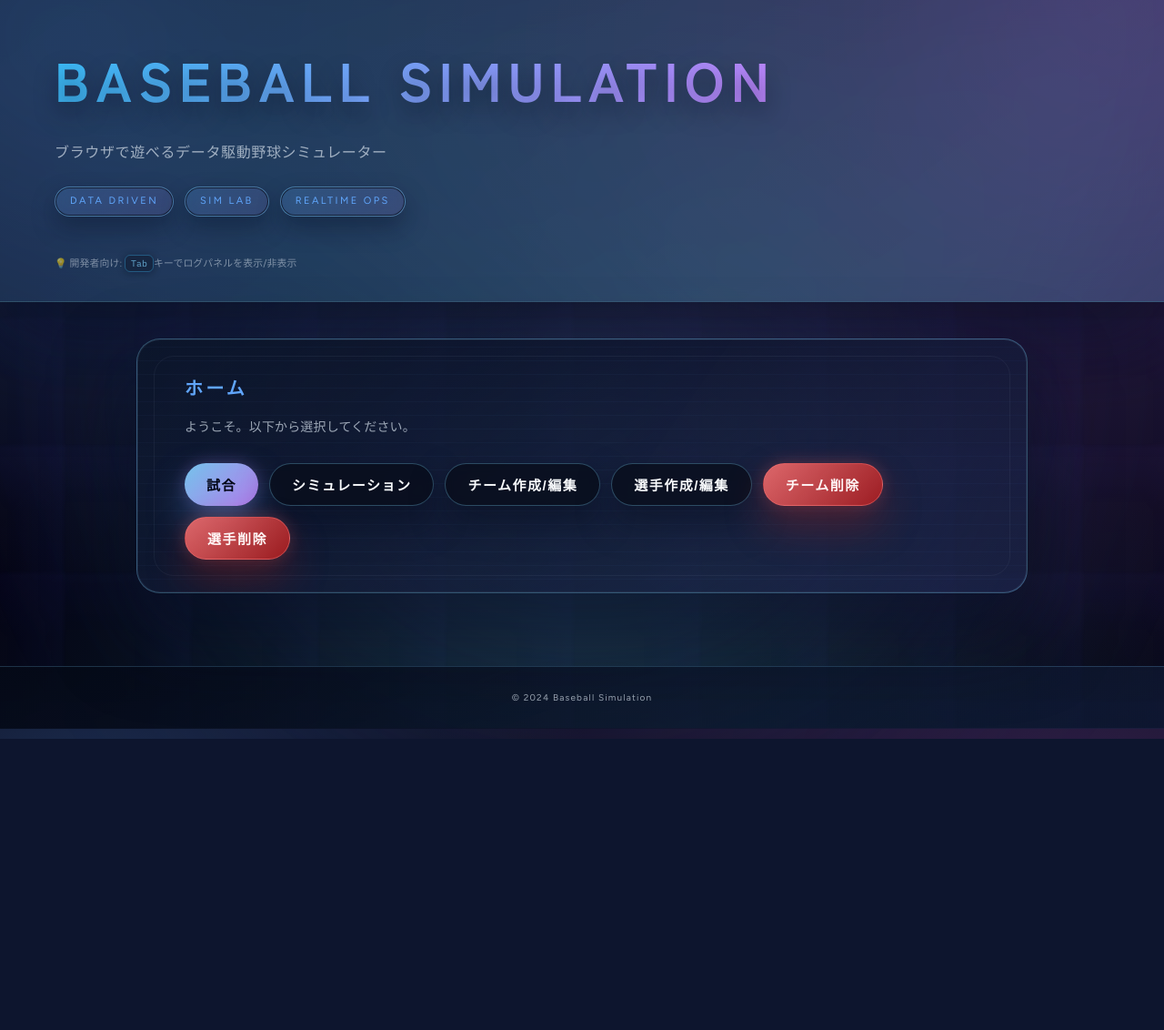
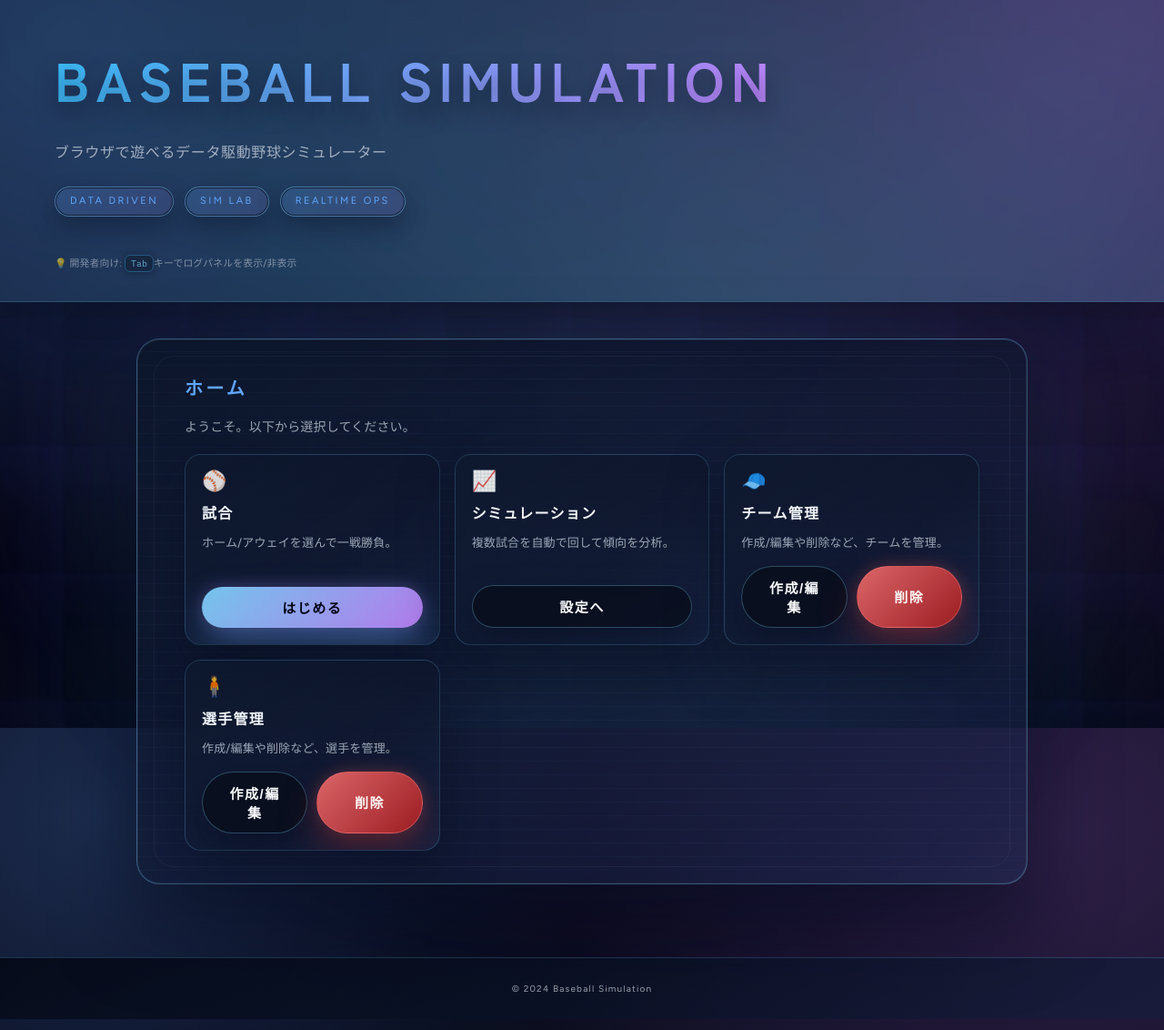
Before and after one commit to macro2718/baseball-sim, a Flask app: page / in a window 1280 px wide. Shown: the whole page at 91% size. Before the commit the page ends 812 px from the top, so only its background shows below. Run offline with Flask 3, Linux system fonts and the light colour scheme.

Commit message:
change simulation mode

```diff
--- a/baseball_sim/ui/web/static/css/layout.css
+++ b/baseball_sim/ui/web/static/css/layout.css
@@ -1037,6 +1037,92 @@
   gap: 12px;
 }
 
+/* Lobby action cards */
+.action-grid {
+  display: grid;
+  grid-template-columns: repeat(auto-fit, minmax(220px, 1fr));
+  gap: 16px;
+  margin-top: 18px;
+}
+
+.action-card {
+  position: relative;
+  display: flex;
+  flex-direction: column;
+  gap: 10px;
+  padding: 18px;
+  border-radius: 18px;
+  border: 1px solid var(--border);
+  background: linear-gradient(150deg, rgba(7, 12, 28, 0.9), rgba(26, 39, 72, 0.52));
+  box-shadow: 0 24px 56px rgba(5, 12, 30, 0.5);
+  min-height: 160px;
+  overflow: hidden;
+  transition: transform 0.2s ease, box-shadow 0.2s ease, border-color 0.2s ease;
+}
+
+.action-card::before {
+  content: '';
+  position: absolute;
+  inset: 0;
+  background: linear-gradient(135deg, rgba(96, 165, 250, 0.12), transparent 60%);
+  opacity: 0.6;
+  pointer-events: none;
+}
+
+.action-card:hover {
+  transform: translateY(-2px);
+  border-color: rgba(125, 211, 252, 0.45);
+  box-shadow:
+    0 28px 64px rgba(5, 12, 30, 0.6),
+    0 0 14px rgba(125, 211, 252, 0.18);
+}
+
+.action-card .action-icon {
+  font-size: 22px;
+  line-height: 1;
+  opacity: 0.9;
+}
+
+.action-card .action-title {
+  margin: 0;
+  font-size: 16px;
+  letter-spacing: 0.08em;
+}
+
+.action-card .action-caption {
+  margin: 0 0 4px;
+  font-size: 13px;
+  color: var(--text-muted);
+}
+
+.action-card button {
+  margin-top: auto;
+  width: 100%;
+}
+
+.action-card.danger {
+  border-color: rgba(248, 113, 113, 0.28);
+  background: linear-gradient(150deg, rgba(30, 27, 27, 0.85), rgba(67, 14, 14, 0.5));
+}
+
+/* Button group inside category cards */
+.action-card .action-buttons {
+  display: grid;
+  grid-template-columns: 1fr 1fr;
+  gap: 10px;
+  margin-top: auto;
+}
+
+.action-card .action-buttons button {
+  margin-top: 0;
+}
+
+@media (max-width: 460px) {
+  .action-card .action-buttons {
+    grid-template-columns: 1fr;
+  }
+}
+
 button {
   border: 1px solid rgba(125, 211, 252, 0.3);
   border-radius: 999px;
--- a/baseball_sim/ui/web/static/js/controllers/events.js
+++ b/baseball_sim/ui/web/static/js/controllers/events.js
@@ -4,6 +4,8 @@ import {
   setUIView,
   setPinchRunSelectedBase,
   getPinchRunSelectedBase,
+  setSimulationResultsView,
+  setPlayersTeamView,
 } from '../state.js';
 import {
   hideDefenseMenu,
@@ -2437,6 +2439,26 @@ export function initEventListeners(actions) {
     });
   }
 
+  // シミュレーション結果タブ切り替え
+  if (elements.simulationTabSummary) {
+    elements.simulationTabSummary.addEventListener('click', () => {
+      setSimulationResultsView('summary');
+      refreshView();
+    });
+  }
+  if (elements.simulationTabGames) {
+    elements.simulationTabGames.addEventListener('click', () => {
+      setSimulationResultsView('games');
+      refreshView();
+    });
+  }
+  if (elements.simulationTabPlayers) {
+    elements.simulationTabPlayers.addEventListener('click', () => {
+      setSimulationResultsView('players');
+      refreshView();
+    });
+  }
+
   if (elements.simulationGameCountInput) {
     elements.simulationGameCountInput.addEventListener('input', () => {
       elements.simulationGameCountInput.dataset.userModified = 'true';
@@ -2483,6 +2505,9 @@ export function initEventListeners(actions) {
 
       try {
         await actions.startSimulation(homeId, awayId, gamesValue);
+        // 実行直後は要約ビューをデフォルト表示
+        setSimulationResultsView('summary');
+        setPlayersTeamView('away');
         if (elements.simulationGameCountInput) {
           elements.simulationGameCountInput.dataset.userModified = '';
         }
@@ -2492,6 +2517,20 @@ export function initEventListeners(actions) {
           button.textContent = originalText || 'シミュレーション開始';
         }
       }
+    });
+  }
+
+  // 個人成績用サブタブ（Away/Home）
+  if (elements.simulationPlayersTabAway) {
+    elements.simulationPlayersTabAway.addEventListener('click', () => {
+      setPlayersTeamView('away');
+      refreshView();
+    });
+  }
+  if (elements.simulationPlayersTabHome) {
+    elements.simulationPlayersTabHome.addEventListener('click', () => {
+      setPlayersTeamView('home');
+      refreshView();
     });
   }
 
--- a/baseball_sim/ui/web/static/js/dom.js
+++ b/baseball_sim/ui/web/static/js/dom.js
@@ -158,6 +158,18 @@ export const elements = {
   simulationSetupFeedback: document.getElementById('simulation-setup-feedback'),
   simulationResultsSummary: document.getElementById('simulation-results-summary'),
   simulationResultsMeta: document.getElementById('simulation-results-meta'),
+  simulationTabSummary: document.getElementById('simulation-tab-summary'),
+  simulationTabGames: document.getElementById('simulation-tab-games'),
+  simulationTabPlayers: document.getElementById('simulation-tab-players'),
+  simulationSummarySection: document.getElementById('simulation-summary-section'),
+  simulationGamesSection: document.getElementById('simulation-games-section'),
+  simulationPlayersSection: document.getElementById('simulation-players-section'),
+  simulationPlayersTabsRow: document.getElementById('simulation-players-tabs-row'),
+  simulationPlayersTabAway: document.getElementById('simulation-players-tab-away'),
+  simulationPlayersTabHome: document.getElementById('simulation-players-tab-home'),
+  simulationPlayersAwayPanel: document.getElementById('simulation-players-away-panel'),
+  simulationPlayersHomePanel: document.getElementById('simulation-players-home-panel'),
+  simulationLeadersList: document.getElementById('simulation-leaders-list'),
   simulationResultsTableBody: document.querySelector('#simulation-result-table tbody'),
   simulationGamesList: document.getElementById('simulation-game-list'),
   simulationResultsHome: document.getElementById('simulation-results-home'),
--- a/baseball_sim/ui/web/static/js/state.js
+++ b/baseball_sim/ui/web/static/js/state.js
@@ -12,6 +12,8 @@ export const stateCache = {
   statsView: { team: 'away', type: 'batting' },
   abilitiesView: { team: 'away', type: 'batting' },
   uiView: 'lobby',
+  simulationResultsView: 'summary',
+  playersTeamView: 'away',
   simulation: { running: false, defaultGames: 20, lastRun: null, log: [], limits: { min: 1, max: 200 } },
   teamLibrary: { teams: [], selection: { home: null, away: null }, ready: false, hint: '' },
   teamBuilder: {
@@ -33,6 +35,28 @@ export const stateCache = {
 export function setUIView(view) {
   if (!view) return;
   stateCache.uiView = view;
+}
+
+export function setSimulationResultsView(view) {
+  const allowed = new Set(['summary', 'games', 'players']);
+  const next = allowed.has(view) ? view : 'summary';
+  stateCache.simulationResultsView = next;
+  return next;
+}
+
+export function getSimulationResultsView() {
+  const v = stateCache.simulationResultsView;
+  return v === 'games' || v === 'players' ? v : 'summary';
+}
+
+export function setPlayersTeamView(team) {
+  const next = team === 'home' ? 'home' : 'away';
+  stateCache.playersTeamView = next;
+  return next;
+}
+
+export function getPlayersTeamView() {
+  return stateCache.playersTeamView === 'home' ? 'home' : 'away';
 }
 
 export function getUIView() {
--- a/baseball_sim/ui/web/static/js/ui/renderers.js
+++ b/baseball_sim/ui/web/static/js/ui/renderers.js
@@ -3168,6 +3168,134 @@ function renderPitchingTable(tbody, teamEntry) {
   });
 }
 
+function setTabActive(button, active) {
+  if (!button) return;
+  if (active) {
+    button.classList.add('active');
+    button.setAttribute('aria-pressed', 'true');
+  } else {
+    button.classList.remove('active');
+    button.setAttribute('aria-pressed', 'false');
+  }
+}
+
+function updateSimulationResultsViewUI() {
+  const {
+    simulationSummarySection,
+    simulationGamesSection,
+    simulationPlayersSection,
+    simulationPlayersTabsRow,
+    simulationPlayersAwayPanel,
+    simulationPlayersHomePanel,
+  } = elements;
+  const { simulationTabSummary, simulationTabGames, simulationTabPlayers } = elements;
+  const view = stateCache.simulationResultsView || 'summary';
+  const showSummary = view === 'summary';
+  const showGames = view === 'games';
+  const showPlayers = view === 'players';
+
+  if (simulationSummarySection) {
+    simulationSummarySection.classList.toggle('hidden', !showSummary);
+    simulationSummarySection.setAttribute('aria-hidden', showSummary ? 'false' : 'true');
+  }
+  if (simulationGamesSection) {
+    simulationGamesSection.classList.toggle('hidden', !showGames);
+    simulationGamesSection.setAttribute('aria-hidden', showGames ? 'false' : 'true');
+  }
+  if (simulationPlayersSection) {
+    simulationPlayersSection.classList.toggle('hidden', !showPlayers);
+    simulationPlayersSection.setAttribute('aria-hidden', showPlayers ? 'false' : 'true');
+  }
+
+  setTabActive(simulationTabSummary, showSummary);
+  setTabActive(simulationTabGames, showGames);
+  setTabActive(simulationTabPlayers, showPlayers);
+
+  // 個人成績サブタブの表示/切替
+  if (simulationPlayersTabsRow) {
+    simulationPlayersTabsRow.classList.toggle('hidden', !showPlayers);
+    simulationPlayersTabsRow.setAttribute('aria-hidden', showPlayers ? 'false' : 'true');
+  }
+  if (showPlayers) {
+    const teamView = stateCache.playersTeamView === 'home' ? 'home' : 'away';
+    const awayVisible = teamView === 'away';
+    if (simulationPlayersAwayPanel) {
+      simulationPlayersAwayPanel.classList.toggle('hidden', !awayVisible);
+      simulationPlayersAwayPanel.setAttribute('aria-hidden', awayVisible ? 'false' : 'true');
+    }
+    if (simulationPlayersHomePanel) {
+      simulationPlayersHomePanel.classList.toggle('hidden', awayVisible);
+      simulationPlayersHomePanel.setAttribute('aria-hidden', awayVisible ? 'true' : 'false');
+    }
+    setTabActive(elements.simulationPlayersTabAway, awayVisible);
+    setTabActive(elements.simulationPlayersTabHome, !awayVisible);
+  }
+}
+
+function pickLeader(candidates, key, opts = {}) {
+  const { minKey = null, minValue = 0, reverse = false } = opts;
+  const filtered = candidates.filter((p) => {
+    if (minKey) {
+      const v = Number(p[minKey]);
+      if (!Number.isFinite(v) || v < minValue) return false;
+    }
+    const val = Number(p[key]);
+    return Number.isFinite(val);
+  });
+  if (!filtered.length) return null;
+  filtered.sort((a, b) => {
+    const va = Number(a[key]);
+    const vb = Number(b[key]);
+    return reverse ? va - vb : vb - va;
+  });
+  return filtered[0];
+}
+
+function renderSimulationLeaders(lastRun) {
+  const { simulationLeadersList } = elements;
+  if (!simulationLeadersList) return;
+
+  simulationLeadersList.innerHTML = '';
+  if (!lastRun) return;
+
+  const teams = Array.isArray(lastRun.teams) ? lastRun.teams : [];
+  const batters = teams.flatMap((t) => (Array.isArray(t.batters) ? t.batters.map((b) => ({ ...b, team: t.name })) : []));
+  const pitchers = teams.flatMap((t) => (Array.isArray(t.pitchers) ? t.pitchers.map((p) => ({ ...p, team: t.name })) : []));
+
+  const minAB = 10;
+  const hitterAvg = pickLeader(batters, 'avg', { minKey: 'ab', minValue: minAB });
+  const hitterOPS = pickLeader(batters, 'ops', { minKey: 'ab', minValue: minAB });
+  const hrKing = pickLeader(batters, 'homeRuns');
+  const rbiKing = pickLeader(batters, 'rbi');
+
+  const minIP = 5; // 短いシムでもある程度の投球回を要求
+  const eraBest = pickLeader(pitchers, 'era', { minKey: 'ip', minValue: minIP, reverse: true });
+  const k9Best = pickLeader(pitchers, 'kPer9', { minKey: 'ip', minValue: minIP });
+  const whipBest = pickLeader(pitchers, 'whip', { minKey: 'ip', minValue: minIP, reverse: true });
+
+  const items = [];
+  const fmtName = (p) => `${p.name || '-'}（${p.team || '-'}）`;
+  if (hitterAvg) items.push(`首位打者: ${fmtName(hitterAvg)} AVG ${formatAverageDisplay(hitterAvg.avg)}`);
+  if (hrKing) items.push(`本塁打王: ${fmtName(hrKing)} HR ${Number(hrKing.homeRuns) || 0}`);
+  if (rbiKing) items.push(`打点王: ${fmtName(rbiKing)} RBI ${Number(rbiKing.rbi) || 0}`);
+  if (hitterOPS) items.push(`OPS 1位: ${fmtName(hitterOPS)} OPS ${formatAverageDisplay(hitterOPS.ops)}`);
+  if (eraBest) items.push(`最優秀防御率: ${fmtName(eraBest)} ERA ${formatNumberDisplay(eraBest.era, 2)}`);
+  if (k9Best) items.push(`最多奪三振率: ${fmtName(k9Best)} K/9 ${formatNumberDisplay(k9Best.kPer9, 2)}`);
+  if (whipBest) items.push(`最優秀WHIP: ${fmtName(whipBest)} WHIP ${formatNumberDisplay(whipBest.whip, 2)}`);
+
+  if (!items.length) {
+    const li = document.createElement('li');
+    li.textContent = '個人タイトルの対象者がいません。';
+    simulationLeadersList.appendChild(li);
+  } else {
+    items.forEach((text) => {
+      const li = document.createElement('li');
+      li.textContent = text;
+      simulationLeadersList.appendChild(li);
+    });
+  }
+}
+
 function renderSimulationResults(simulationState) {
   const {
     simulationResultsSummary,
@@ -3216,6 +3344,7 @@ function renderSimulationResults(simulationState) {
     if (simulationAwayPitchingBody) simulationAwayPitchingBody.innerHTML = '';
     if (simulationHomePitchingBody) simulationHomePitchingBody.innerHTML = '';
     if (simulationResultsLog) simulationResultsLog.innerHTML = '';
+    updateSimulationResultsViewUI();
     return;
   }
 
@@ -3310,6 +3439,11 @@ function renderSimulationResults(simulationState) {
   renderBattingTable(simulationHomeBattingBody, homeTeam);
   renderPitchingTable(simulationAwayPitchingBody, awayTeam);
   renderPitchingTable(simulationHomePitchingBody, homeTeam);
+
+  // 要約用の個人タイトル表示
+  renderSimulationLeaders(lastRun);
+  // タブ/セクション表示更新
+  updateSimulationResultsViewUI();
 }
 
 export function updateStatsPanel(state) {
--- a/baseball_sim/ui/web/templates/index.html
+++ b/baseball_sim/ui/web/templates/index.html
@@ -113,13 +113,40 @@
           <div class="title-card lobby-card">
             <h2>ホーム</h2>
             <p class="lobby-description">ようこそ。以下から選択してください。</p>
-            <div class="title-actions">
-              <button id="open-match" class="primary">試合</button>
-              <button id="open-simulation">シミュレーション</button>
-              <button id="open-team-builder">チーム作成/編集</button>
-              <button id="open-player-builder">選手作成/編集</button>
-              <button id="open-team-delete" class="danger">チーム削除</button>
-              <button id="open-player-delete" class="danger">選手削除</button>
+            <div class="action-grid">
+              <article class="action-card">
+                <div class="action-icon" aria-hidden="true">⚾</div>
+                <h3 class="action-title">試合</h3>
+                <p class="action-caption">ホーム/アウェイを選んで一戦勝負。</p>
+                <button id="open-match" class="primary">はじめる</button>
+              </article>
+
+              <article class="action-card">
+                <div class="action-icon" aria-hidden="true">📈</div>
+                <h3 class="action-title">シミュレーション</h3>
+                <p class="action-caption">複数試合を自動で回して傾向を分析。</p>
+                <button id="open-simulation">設定へ</button>
+              </article>
+
+              <article class="action-card">
+                <div class="action-icon" aria-hidden="true">🧢</div>
+                <h3 class="action-title">チーム管理</h3>
+                <p class="action-caption">作成/編集や削除など、チームを管理。</p>
+                <div class="action-buttons">
+                  <button id="open-team-builder">作成/編集</button>
+                  <button id="open-team-delete" class="danger">削除</button>
+                </div>
+              </article>
+
+              <article class="action-card">
+                <div class="action-icon" aria-hidden="true">🧍</div>
+                <h3 class="action-title">選手管理</h3>
+                <p class="action-caption">作成/編集や削除など、選手を管理。</p>
+                <div class="action-buttons">
+                  <button id="open-player-builder">作成/編集</button>
+                  <button id="open-player-delete" class="danger">削除</button>
+                </div>
+              </article>
             </div>
           </div>
         </section>
@@ -196,7 +223,16 @@
               <p id="simulation-results-meta" class="simulation-results-meta"></p>
             </div>
 
-            <div class="simulation-results-grid">
+            <div class="simulation-tabs-row">
+              <div class="tab-group" role="tablist" aria-label="結果表示切替">
+                <button id="simulation-tab-summary" type="button" class="tab active" aria-pressed="true">要約</button>
+                <button id="simulation-tab-games" type="button" class="tab" aria-pressed="false">試合一覧</button>
+                <button id="simulation-tab-players" type="button" class="tab" aria-pressed="false">個人成績</button>
+              </div>
+            </div>
+
+            <!-- 要約ビュー -->
+            <div id="simulation-summary-section" class="simulation-results-grid simulation-view-section">
               <article class="simulation-results-block">
                 <h3>チーム成績</h3>
                 <table class="simulation-table" id="simulation-result-table">
@@ -217,6 +253,14 @@
               </article>
 
               <article class="simulation-results-block">
+                <h3>個人タイトル</h3>
+                <ul id="simulation-leaders-list" class="simulation-leaders-list"></ul>
+              </article>
+            </div>
+
+            <!-- 試合一覧ビュー -->
+            <div id="simulation-games-section" class="simulation-results-grid simulation-view-section hidden" aria-hidden="true">
+              <article class="simulation-results-block">
                 <h3>試合一覧</h3>
                 <ol id="simulation-game-list" class="simulation-game-list"></ol>
               </article>
@@ -227,8 +271,16 @@
               </article>
             </div>
 
-            <div class="simulation-team-panels">
-              <section class="simulation-team-panel">
+            <!-- 個人成績ビュー -->
+            <div id="simulation-players-section" class="simulation-team-panels simulation-view-section hidden" aria-hidden="true">
+              <div class="simulation-tabs-row" id="simulation-players-tabs-row">
+                <div class="tab-group" role="tablist" aria-label="チーム切替">
+                  <button id="simulation-players-tab-away" type="button" class="tab active" aria-pressed="true">アウェイ</button>
+                  <button id="simulation-players-tab-home" type="button" class="tab" aria-pressed="false">ホーム</button>
+                </div>
+              </div>
+
+              <section id="simulation-players-away-panel" class="simulation-team-panel">
                 <header class="simulation-team-header">
                   <h3 id="simulation-away-name">アウェイチーム</h3>
                   <p id="simulation-away-summary" class="simulation-team-summary"></p>
@@ -284,7 +336,7 @@
                 </div>
               </section>
 
-              <section class="simulation-team-panel">
+              <section id="simulation-players-home-panel" class="simulation-team-panel">
                 <header class="simulation-team-header">
                   <h3 id="simulation-home-name">ホームチーム</h3>
                   <p id="simulation-home-summary" class="simulation-team-summary"></p>
--- a/player_data/data/team_selection.json
+++ b/player_data/data/team_selection.json
@@ -1,4 +1,4 @@
 {
-  "home": "All-MLB_2024_First_Team",
-  "away": "All-MLB_2024_First_Team"
+  "home": "home-team",
+  "away": "away-team"
 }
```
